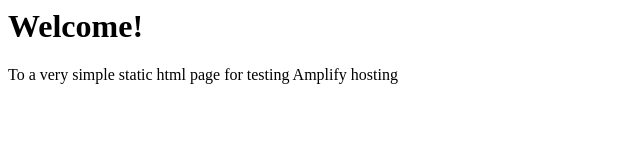
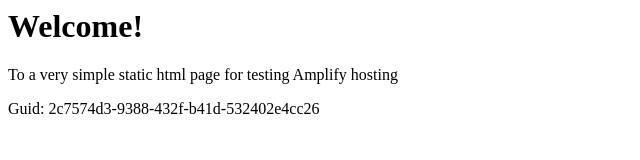
Before and after one commit to aws-aemilia-sfo/Github-PR-Commit-Integration-Test-DoNotTouch-GitHubAutoBuildCanaryTest-v1-preprod-us-west-1, a website: page src/index.html in a window 1280 px wide. Shown: the whole page, without its empty margins (0-640 px from the left). Drawn offline with Linux system fonts and the light colour scheme.

Commit message:
commit from integ tests

```diff
--- a/src/index.html
+++ b/src/index.html
@@ -1,3 +1,5 @@
+
+
 <html lang="en">
 
 <head>
@@ -10,6 +12,6 @@
 <body>
     <h1>Welcome!</h1>
     <p>To a very simple static html page for testing Amplify hosting</p>
-</body>
+    <p>Guid: 2c7574d3-9388-432f-b41d-532402e4cc26</p></body>
 
 </html>
```
